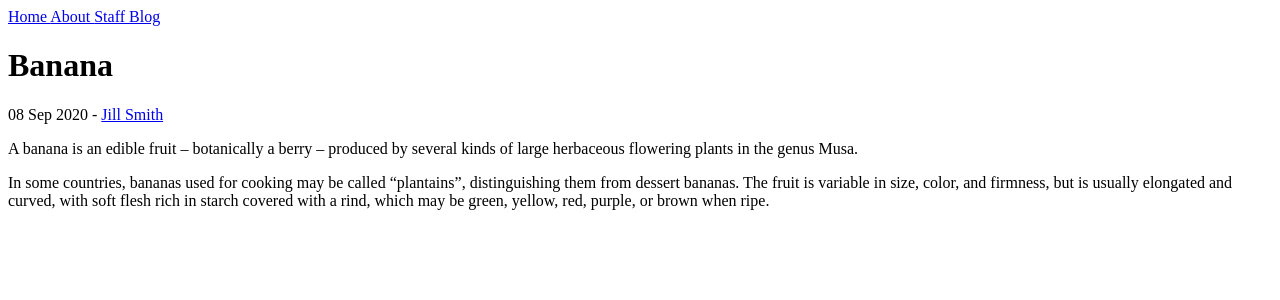
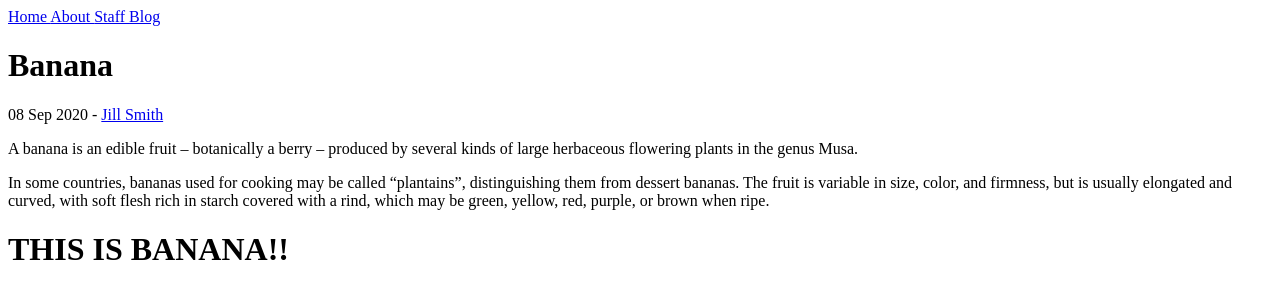
Before and after one commit to gagres/jekyll-test, a Jekyll site: the page built from _posts/2018-08-20-bananas.md, in a window 1280 px wide. Shown: the top 300 px of the page. Built offline with Jekyll 4.4.1, drawn with Linux system fonts in a browser that asks for light colours.

Commit message:
Update Blog “2018-08-20-bananas”

```diff
--- a/_posts/2018-08-20-bananas.md
+++ b/_posts/2018-08-20-bananas.md
@@ -11,3 +11,7 @@ distinguishing them from dessert bananas. The fruit is variable in size, color,
 and firmness, but is usually elongated and curved, with soft flesh rich in
 starch covered with a rind, which may be green, yellow, red, purple, or brown
 when ripe.
+
+
+
+# THIS IS BANANA!!
```
